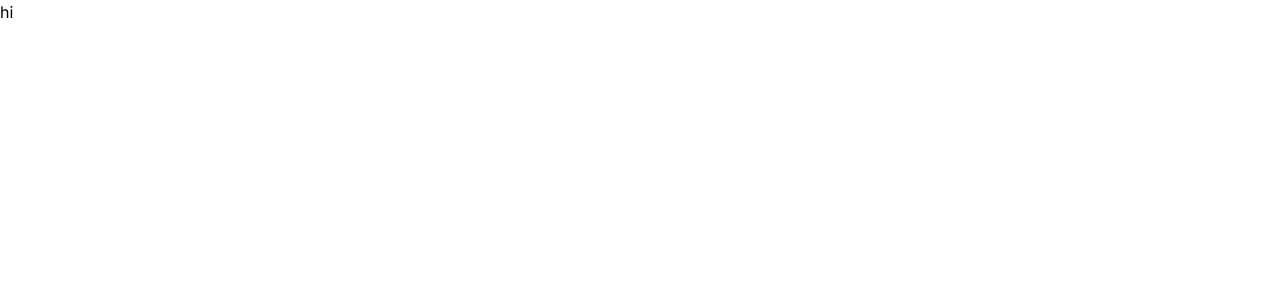
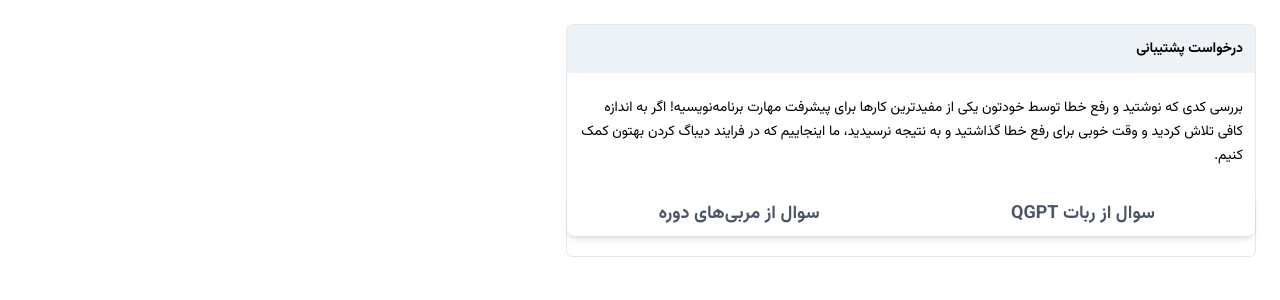
Before and after one commit to menooa25/quera-gpt, a Next.js app: page / in a window 1280 px wide. Shown: the top 300 px of the page. Built offline with nearby package versions, Linux system fonts and the light colour scheme.

Commit message:
carts and tabs created

```diff
--- /dev/null
+++ b/app/(overview)/Ticket/QATeacher/FileInput.tsx
@@ -0,0 +1,13 @@
+"use client";
+const FileInput = () => {
+  return (
+    <>
+      <label for={"file"} className="input block text-black text-opacity-35">
+        ضمیمه پاسخ ارسالی
+      </label>
+      <input id="file" type="file" hidden />
+    </>
+  );
+};
+
+export default FileInput;
--- /dev/null
+++ b/app/(overview)/Ticket/QATeacher/QATeacher.tsx
@@ -0,0 +1,35 @@
+"use client";
+
+import { useState } from "react";
+import FileInput from "./FileInput";
+
+const questions = ["اصلاح کد", "حلقه چیست؟"];
+
+const QATeacher = () => {
+  const [questionType, setQuestionType] = useState(questions[0]);
+  return (
+    <div>
+      <div className="flex gap-x-3">
+        <input type="text" className="input flex-1" placeholder="عنوان سوال" />
+        <div className="input  flex-1 text-black text-opacity-35">
+          <select
+            onChange={({ target: { value } }) => setQuestionType(value)}
+            value={questionType}
+            className="focus-visible:outline-none w-full"
+          >
+            {questions.map((v) => (
+              <option className="text-black text-opacity-100" value={v} key={v}>
+                {v}
+              </option>
+            ))}
+          </select>
+        </div>
+      </div>
+      <div className="mt-3">
+        <FileInput />
+      </div>
+    </div>
+  );
+};
+
+export default QATeacher;
--- /dev/null
+++ b/app/(overview)/Ticket/TabBtn.tsx
@@ -0,0 +1,24 @@
+"use client";
+
+import Link from "next/link";
+import { useSearchParams } from "next/navigation";
+
+interface Props {
+  title: string;
+}
+const TabBtn = ({ title }: Props) => {
+  const tabBane = useSearchParams().get("tab");
+  const active = tabBane === title;
+  return (
+    <Link
+      href={`/?tab=${title}`}
+      className={`flex-1 text-center cursor-pointer py-2 px-4 ${
+        active && "text-primary-600  border-b-2 border-primary-500"
+      }`}
+    >
+      {title}
+    </Link>
+  );
+};
+
+export default TabBtn;
--- /dev/null
+++ b/app/(overview)/Ticket/Ticket.tsx
@@ -0,0 +1,33 @@
+"use client";
+
+import { useSearchParams } from "next/navigation";
+import Cart from "../../components/Cart";
+import QATeacher from "./QATeacher/QATeacher";
+import TabBtn from "./TabBtn";
+
+const Ticket = () => {
+  const tabName = useSearchParams().get("tab");
+  const QATeacherLable = "سوال از مربی‌های دوره";
+  const QAGptLable = "سوال از ربات QGPT";
+  return (
+    <div className="p-6">
+      <Cart title="درخواست پشتیبانی">
+        <p className="my-3 p-3 text-sm leading-[23.8px] font-normal">
+          بررسی کدی که نوشتید و رفع خطا توسط خودتون یکی از مفیدترین کارها برای
+          پیشرفت مهارت برنامه‌نویسیه! اگر به اندازه کافی تلاش کردید و وقت خوبی
+          برای رفع خطا گذاشتید و به نتیجه نرسیدید، ما اینجاییم که در فرایند
+          دیباگ کردن بهتون کمک کنیم.
+        </p>
+        <div className="rounded-lg overflow-hidden text-lg font-bold text-qu-gray-600 flex items-center shadow-md">
+          <TabBtn title={QAGptLable} />
+          <TabBtn title={QATeacherLable} />
+        </div>
+        <div className="my-5 mx-3">
+          {tabName === QATeacherLable && <QATeacher />}
+        </div>
+      </Cart>
+    </div>
+  );
+};
+
+export default Ticket;
--- a/app/(overview)/page.tsx
+++ b/app/(overview)/page.tsx
@@ -1,3 +1,9 @@
+import Ticket from "./Ticket/Ticket";
+
 export default function Home() {
-  return <main>hi</main>;
+  return (
+    <main dir="rtl">
+      <Ticket />
+    </main>
+  );
 }
--- /dev/null
+++ b/app/components/Cart.tsx
@@ -0,0 +1,19 @@
+import { ReactNode } from "react";
+
+interface Props {
+  title: string;
+  children: ReactNode;
+}
+const Cart = ({ title, children }: Props) => {
+  return (
+    <div className="rounded-md border border-qu-gray-200 max-w-[690px]">
+      <div className="p-3 bg-qu-gray-100">
+        <span className="text-sm font-bold">{title}</span>
+      </div>
+
+      {children}
+    </div>
+  );
+};
+
+export default Cart;
--- a/app/globals.css
+++ b/app/globals.css
@@ -6,4 +6,11 @@
   .text-balance {
     text-wrap: balance;
   }
+  .input {
+    @apply rounded-md
+     border
+     border-qu-gray-200 py-2 px-4  placeholder:text-black
+     focus-visible:outline-qu-gray-200
+      placeholder:text-opacity-35;
+  }
 }
--- a/app/layout.tsx
+++ b/app/layout.tsx
@@ -1,8 +1,8 @@
 import type { Metadata } from "next";
-import { Inter } from "next/font/google";
+import { Vazirmatn } from "next/font/google";
 import "./globals.css";
 
-const inter = Inter({ subsets: ["latin"] });
+const vazirmatn = Vazirmatn({ subsets: ["arabic", "latin", "latin-ext"] });
 
 export const metadata: Metadata = {
   title: "Create Next App",
@@ -16,7 +16,7 @@ export default function RootLayout({
 }>) {
   return (
     <html lang="en">
-      <body className={inter.className}>{children}</body>
+      <body className={vazirmatn.className}>{children}</body>
     </html>
   );
 }
--- a/tailwind.config.ts
+++ b/tailwind.config.ts
@@ -13,6 +13,18 @@ const config: Config = {
         "gradient-conic":
           "conic-gradient(from 180deg at 50% 50%, var(--tw-gradient-stops))",
       },
+      colors: {
+        "qu-gray": {
+          100: "#EDF2F7",
+          200: "#E2E8F0",
+          600: "#4A5568",
+          900: "#171923",
+        },
+        primary: {
+          500: "#0EA7DA",
+          600: "#0099CC",
+        },
+      },
     },
   },
   plugins: [],
```
